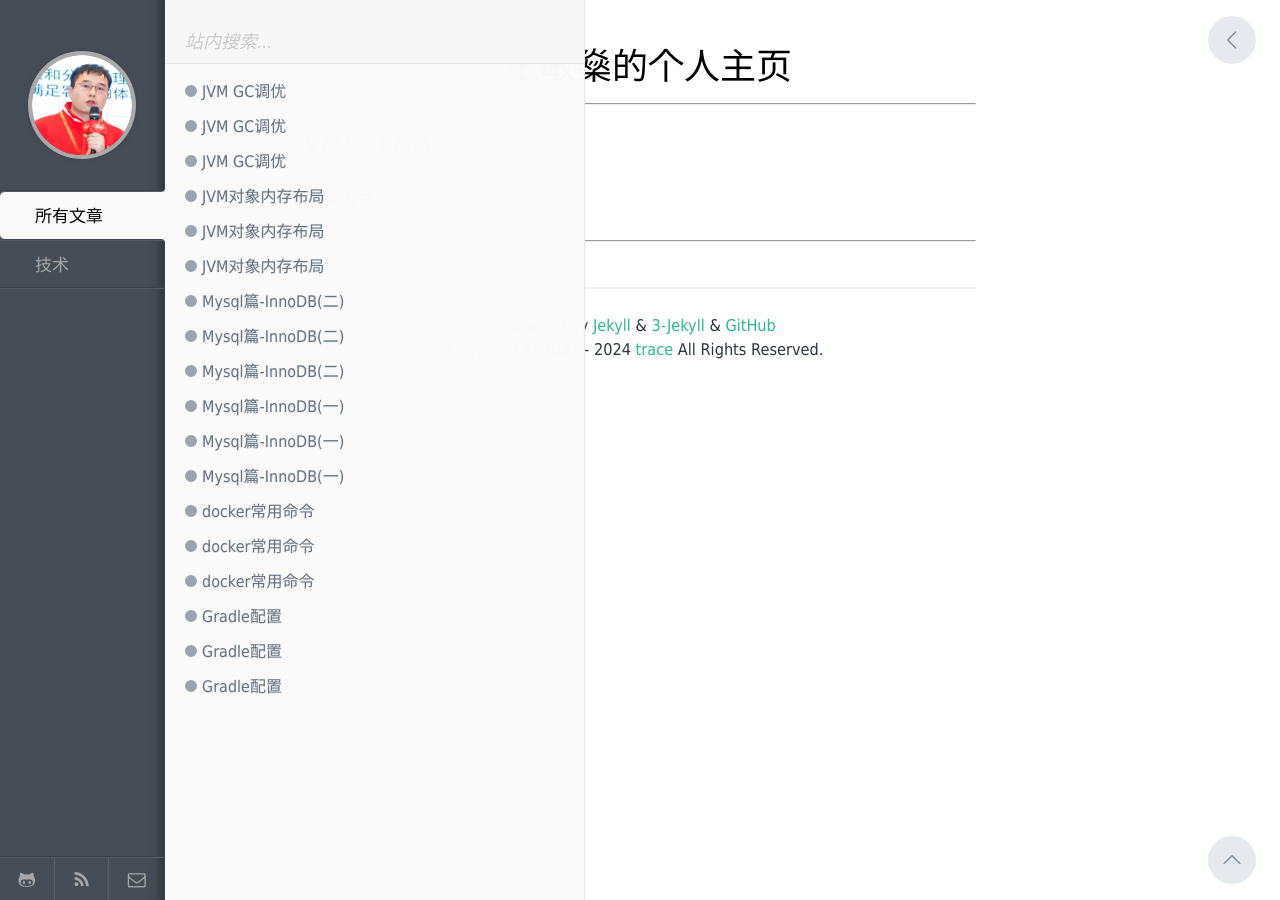
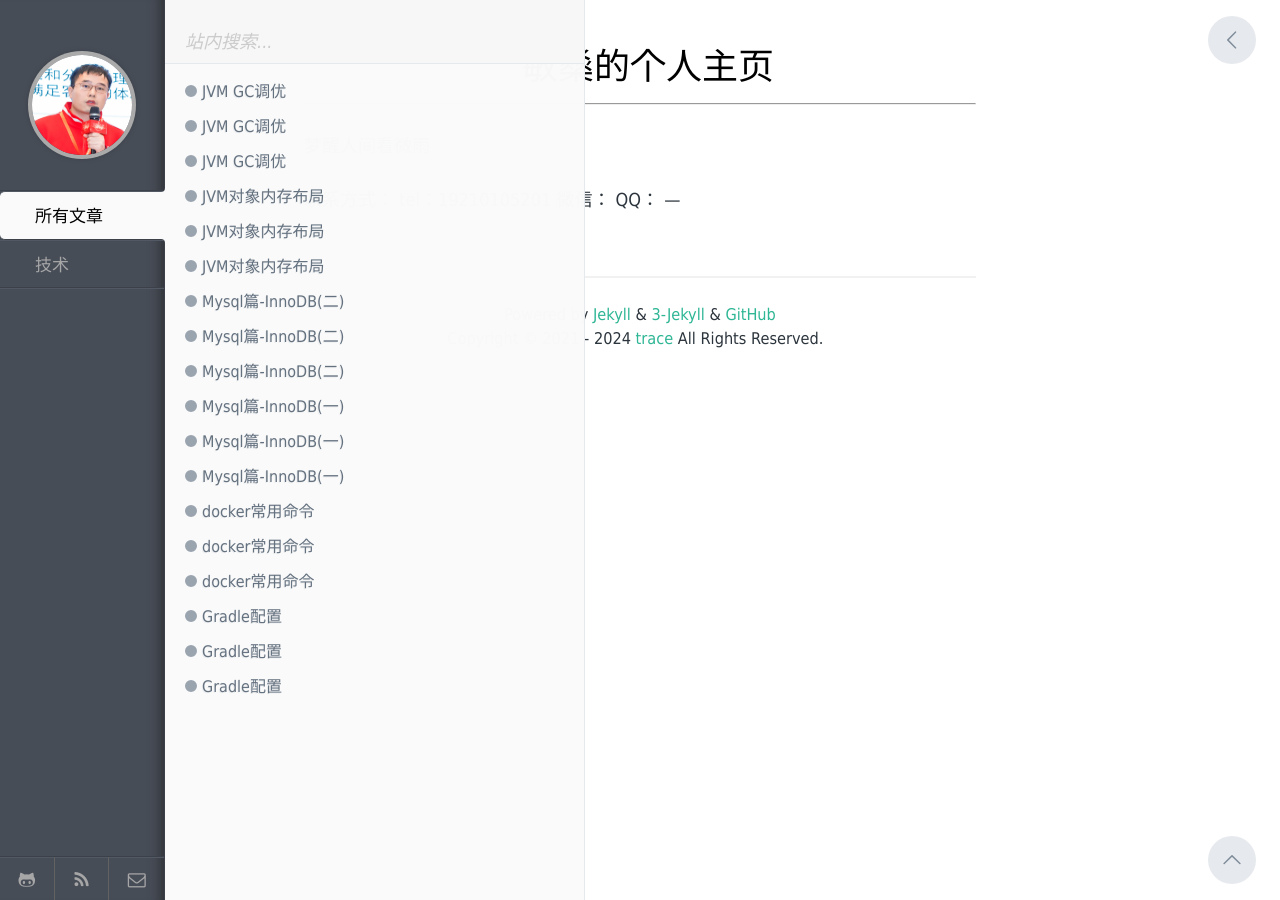
Before and after one commit to MinshenWang/minshenwang.github.io, a Jekyll site: the page built from index.md, in a window 1280 px wide. Built offline with Jekyll 4.4.1, drawn with Linux system fonts in a browser that asks for light colours; comment, search, counter and statistics services are not loaded; part of the change alters nothing that is shown.

Commit message:
modified

```diff
--- a/_config.yml
+++ b/_config.yml
@@ -1,22 +1,22 @@
 # Site settings
-title: 个人博客
-email: 2606537612@qq.com
-description: > #个人博客
+title: 个人主页
+email:
+description: > #个人主页
 baseurl: "" # the subpath of your site, e.g. /blog/
-url: "https://trace-night.github.io" # the base hostname & protocol for your site
+url: "https://minshenwang.github.io" # the base hostname & protocol for your site
 
 # Paginate（分页）
-#gems: [jekyll-paginate]
+gems: [jekyll-paginate]
 # 分页时每页博文数量
-#paginate: 10
-#paginate_path: "page:num"
+paginate: 10
+paginate_path: "page:num"
 
 
 # Build settings
 # 语法高亮
-#highlighter: pygments
-# markdown解释器
-#markdown: kramdown
+highlighter: pygments
+ markdown解释器
+markdown: kramdown
 kramdown:
   input: GFM
   syntax_highlighter: rouge
@@ -29,19 +29,21 @@ favicon: /assets/image/favicon.ico
 
 # 博客作者相关
 author:
-  name: trace-night
-  email: 2606537612@qq.com
-  link: http://trace-night.github.io/
-  weibo: http://www.weibo.com
-  weibo_username: trace-night
-  github: https://github.com/trace-night
-  github_username: trace-night
+  name: minshenwang
+  email:
+ # link: http://trace-night.github.io/
+ # weibo: http://www.weibo.com
+ # weibo_username: trace-night
+  github: https://minshenwang.github.io
+  github_username: minshenwang
 
 
 locals:
   tags: 标签
   about: 关于
-  active: 技术
+  active: 项目记录
+  active: 技术记录
+  active: 生活记录
 subscribe_rss: /pages/rss.xml
 
 # 头像
--- a/index.md
+++ b/index.md
@@ -1,6 +1,6 @@
 ---
 layout: page
-title: 王敏燊的个人主页
+title: 敏燊的个人主页
 ---
 ---
 
@@ -8,7 +8,9 @@ title: 王敏燊的个人主页
 
 
 联系方式：
-
+tel：19210105201
+微信：
+QQ：
 ---
 
 {% include disqus.html %}
```
